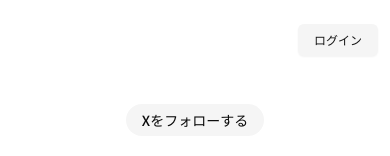
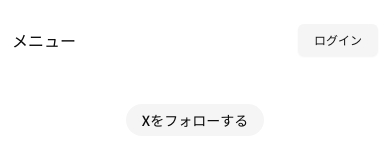
Before and after one commit to ShimomineSota/next-blog, a Next.js app: page / in a window 390 px wide. Shown: the top 156 px of the page. Built offline with nearby package versions, Linux system fonts and the light colour scheme.

Commit message:
add: mobile nav for marketing pages

```diff
--- a/app/(marketing)/layout.tsx
+++ b/app/(marketing)/layout.tsx
@@ -9,7 +9,7 @@ export default function MarketingLayout({ children }: PropsWithChildren) {
 	return (
 		<div>
 			<header className="container mx-auto z-40 bg-background">
-				<div className="h-20 px-3 sm:px-10 py-6 flex items-center justify-between">
+				<div className="h-20 px-3 md:px-5 py-6 flex items-center justify-between">
 					<MainNav items={marketingConfig.MainNav} />
 					<nav>
 						<Link
--- a/components/main-nav.tsx
+++ b/components/main-nav.tsx
@@ -1,12 +1,18 @@
+"use client";
+
 import type { NavItem } from "@/types";
 import Link from "next/link";
 import type React from "react";
+import { type FC, useState } from "react";
+import MobileNav from "./mobile-nav";
 
 interface Props {
 	items?: NavItem[];
 }
 
-export default function MainNav({ items }: React.PropsWithChildren<Props>) {
+const MainNav: FC<Props> = ({ items }) => {
+	const [showMobileMenu, setShowMobileMenu] = useState<boolean>(false);
+
 	return (
 		<div className="flex items-center md:gap-10">
 			<Link href={"/"} className="hidden md:flex items-center space-x-2">
@@ -23,6 +29,16 @@ export default function MainNav({ items }: React.PropsWithChildren<Props>) {
 					</Link>
 				))}
 			</nav>
+			<button
+				type="button"
+				className="md:hidden"
+				onClick={() => setShowMobileMenu(!showMobileMenu)}
+			>
+				<span>メニュー</span>
+			</button>
+			{showMobileMenu && <MobileNav items={items} />}
 		</div>
 	);
-}
+};
+
+export default MainNav;
--- /dev/null
+++ b/components/mobile-nav.tsx
@@ -0,0 +1,33 @@
+import { siteConfig } from "@/config/site";
+import type { NavItem } from "@/types";
+import Link from "next/link";
+import type { FC } from "react";
+
+interface Props {
+	items?: NavItem[];
+}
+
+const MobileNav: FC<Props> = ({ items }) => {
+	return (
+		<div className="fixed top-16 inset-0 p-6 z-50 md:hidden animate-in slide-in-from-bottom-80">
+			<div className="grid gap-6 p-4 bg-popover text-popover-foreground shadow-md">
+				<Link href={"/"} className="font-bold">
+					{siteConfig.name}
+				</Link>
+				<nav className="text-sm flex gap-4">
+					{items?.map((item) => (
+						<Link
+							key={item.title}
+							href={item.href}
+							className="p-2 font-medium hover:underline"
+						>
+							{item.title}
+						</Link>
+					))}
+				</nav>
+			</div>
+		</div>
+	);
+};
+
+export default MobileNav;
```
